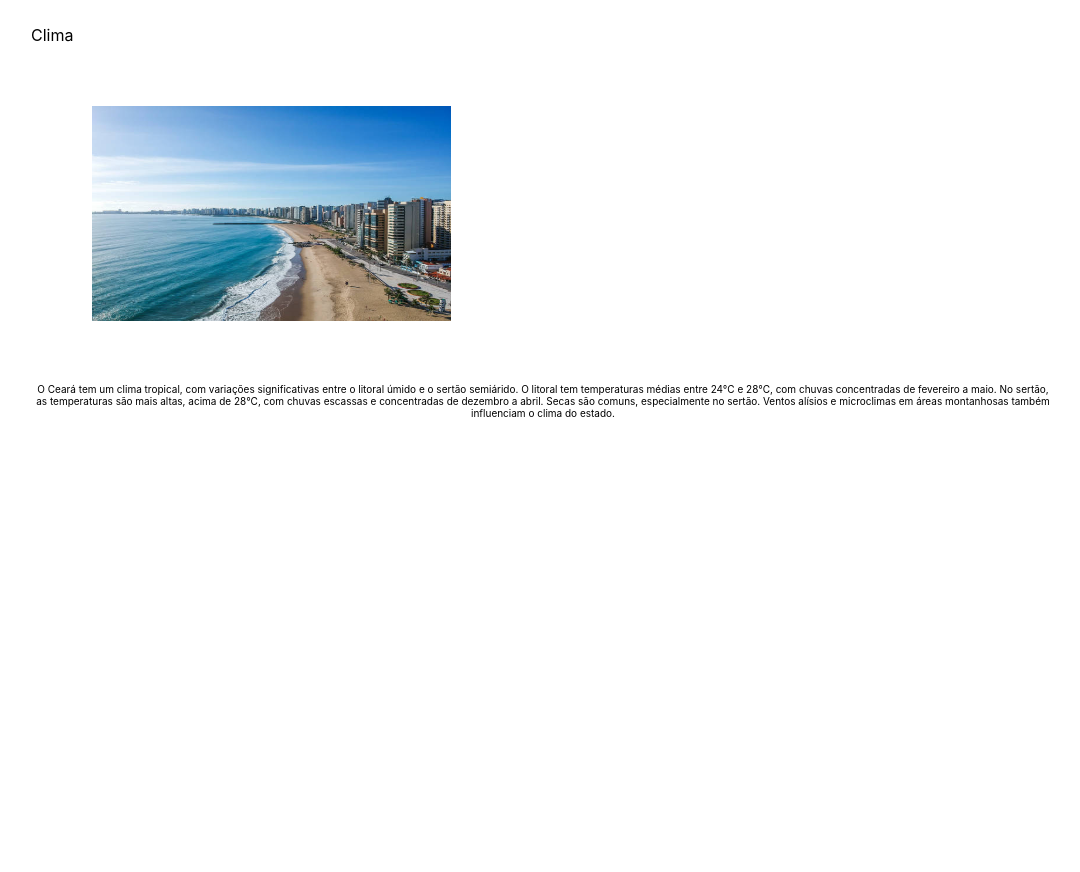
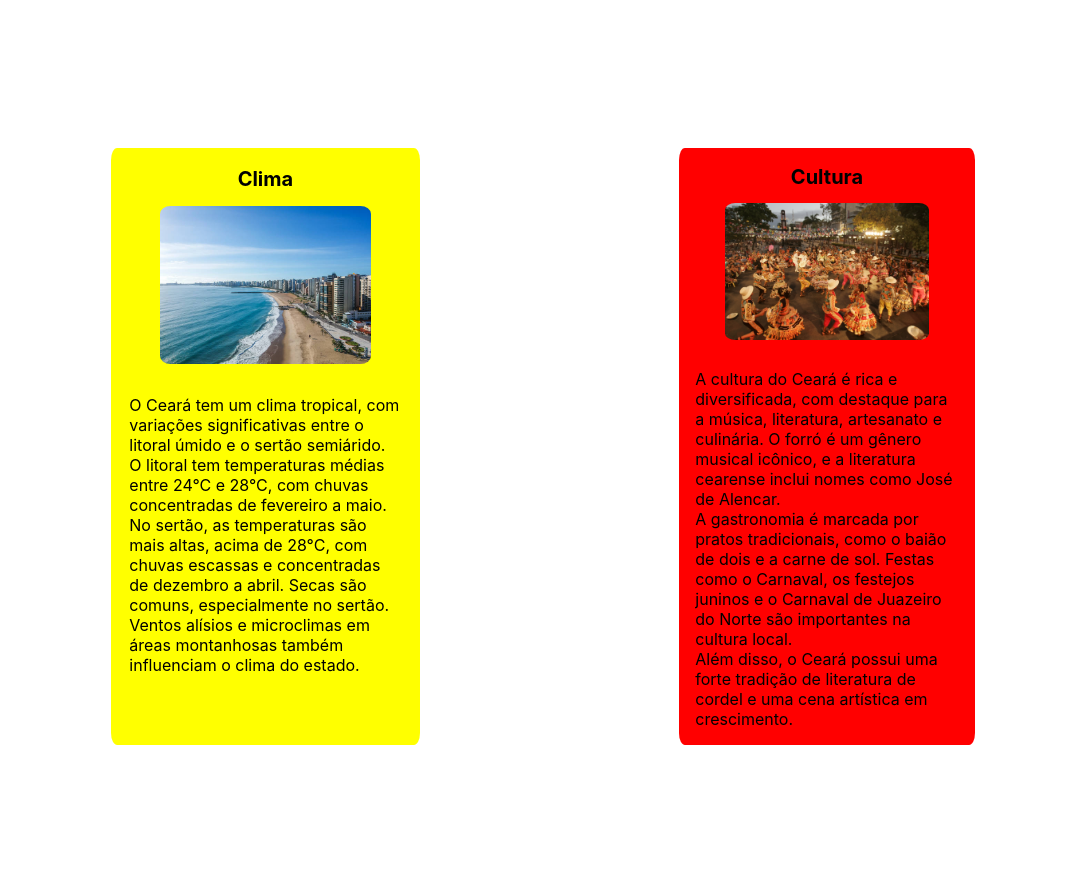
Before and after one commit to vitoriavweb/web2, a plain HTML site: page web2/index.html in a window 1280 px wide. Shown: the part 679-1551 px from the top of the page, without its empty margins (97-1177 px from the left). Drawn offline with Linux system fonts and the light colour scheme.

Commit message:
Add files via upload

```diff
--- a/web2/index.html
+++ b/web2/index.html
@@ -11,7 +11,7 @@
         <div class="menu">
             <div class="nsei">
                 <a href="#">Ceará</a>
-                <a href="#">Tocatins</a>
+                <a href="/pags/TO.htmlg">Tocatins</a>
                 <a href="#">Brasília</a>
                 <a href="#">São paulo</a>
                 <a href="#">Santa catarina</a>
@@ -23,16 +23,35 @@
             <h2>Nordeste</h2>
             <hr class="linha">
             <h3>Ceará</h3>
-            <div class="clima_ceara">
-                <div class="clima_ceara_titulo">
-                    <p>Clima</p>
+            <div class="sla">
+                <div class="clima_ceara">
+                    <div class="clima_ceara_titulo">
+                        <h4>Clima</h4>
+                    </div>
+                    <div class="clima_ceara_img">
+                        <img src="./img1/foto1ceara.jpg" alt="ft1">
+                    </div>
+                    <div class="ceara_txt">
+                        <p>O Ceará tem um clima tropical, com variações significativas entre o litoral úmido e o sertão semiárido.
+                        O litoral tem temperaturas médias entre 24°C e 28°C, com chuvas concentradas de fevereiro a maio. <br>
+                        No sertão, as temperaturas são mais altas, acima de 28°C, com chuvas escassas e concentradas de dezembro a abril.
+                        Secas são comuns, especialmente no sertão. Ventos alísios e microclimas em áreas montanhosas também influenciam o clima do estado.</p>
+                    </div>
+
                 </div>
-                <div class="clima_ceara_2">
-                    <div class="clima_ceara_img">
-                        <img src="/img1/foto1ceara.jpg" alt="ft1">
+                <div class="cul_ceara">
+                    <div class="cul_ceara_titulo">
+                        <h4>Cultura</h4>
                     </div>
-                    <div class="clima_ceara_txt">
-                        <p>O Ceará tem um clima tropical, com variações significativas entre o litoral úmido e o sertão semiárido. O litoral tem temperaturas médias entre 24°C e 28°C, com chuvas concentradas de fevereiro a maio. No sertão, as temperaturas são mais altas, acima de 28°C, com chuvas escassas e concentradas de dezembro a abril. Secas são comuns, especialmente no sertão. Ventos alísios e microclimas em áreas montanhosas também influenciam o clima do estado.</p>
+                    <div class="cul_ceara_img">
+                        <img src="./img1/ft2culturaceara.jpg" alt="ft">
+                    </div>
+                    <div class="ceara_txt">
+                        <p>A cultura do Ceará é rica e diversificada, com destaque para a música, literatura, artesanato e culinária.
+                        O forró é um gênero musical icônico, e a literatura cearense inclui nomes como José de Alencar. <br>
+                        A gastronomia é marcada por pratos tradicionais, como o baião de dois e a carne de sol.
+                        Festas como o Carnaval, os festejos juninos e o Carnaval de Juazeiro do Norte são importantes na cultura local. <br>
+                        Além disso, o Ceará possui uma forte tradição de literatura de cordel e uma cena artística em crescimento.</p>
                     </div>
                 </div>
             </div>
--- a/web2/style.css
+++ b/web2/style.css
@@ -73,8 +73,6 @@ h1{
         justify-content: center;
         justify-items: center;
         align-items: center;
-        width: 60%;
-        height: 2px;
         background-color: #000;
     }
 
@@ -87,33 +85,62 @@ h3{
     margin-top: 4%;
 }
 .clima_ceara{
-    width: 100%;
-    height: 200vh;
+    margin-top: 10%;
     display: flex;
-    justify-items: center;
     flex-direction: column;
+    background-color: yellow;
+    max-width: 35%;
+    border-radius: 2%;
+    padding: 0.2em;
 }
 .clima_ceara_titulo{
-
+    display: flex;
+    justify-content: center;
+    text-align: center;
+    margin: 5%;
+}
+h4{
+    font-size: 2.5vh;
 }
 .clima_ceara_img{
-    width: 35%;
-    height:50%;
-    margin: 6%;
     display: flex;
-    align-items: center;
-    justify-content: center
+    justify-content: center;
+    margin-bottom: 5%;
 }
-.clima_ceara_img > img{
-    width: 100%;
-    height: 100%;
+img{
+    max-width: 70%;
+    border-radius: 5%;
 }
-
-.clima_ceara_txt{
-    font-size: 10px;
-    margin: 2px;
+.ceara_txt{
     display: flex;
-    justify-items: center;
+    justify-content: center;
+    margin-top: 5%;
+    margin-bottom: 5%;
+    margin: 5%;
+}
+.cul_ceara{
+    display: flex;
+    flex-direction: column;
+    background-color: red;
+    max-width: 35%;
+    border-radius: 2%;
+    padding: 0.2%;
+    margin-top: 10%;
+    margin-left: 30%;
+}
+.cul_ceara_titulo{
+    display: flex;
     justify-content: center;
     text-align: center;
+    margin: 5%;
 }
+.cul_ceara_img{
+    display: flex;
+    justify-content: center;
+    margin-bottom: 5%;
+}
+.sla{
+    display: flex;
+    flex-direction: row;
+    margin: 10vh;
+}
```
Also changed, not shown: web2/pags/TO.html (added, +25 -0 lines), web2/img1/ft2culturaceara.jpg (added).
